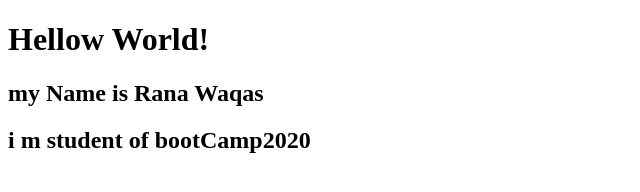
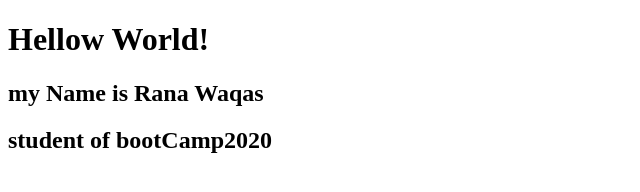
Before and after one commit to RanaWaqas92/BootCamp2020, a plain HTML site: page index.html in a window 1280 px wide. Shown: the whole page, without its empty margins (0-640 px from the left). Drawn offline with Linux system fonts and the light colour scheme.

Commit message:
update final

```diff
--- a/index.html
+++ b/index.html
@@ -8,5 +8,5 @@
 <body>
 <h1>Hellow World!</h1>
 <h2>my Name is Rana Waqas</h2>
-<h2>i m student of bootCamp2020</h2>
+<h2>student of bootCamp2020</h2>
 </body></html>
```
